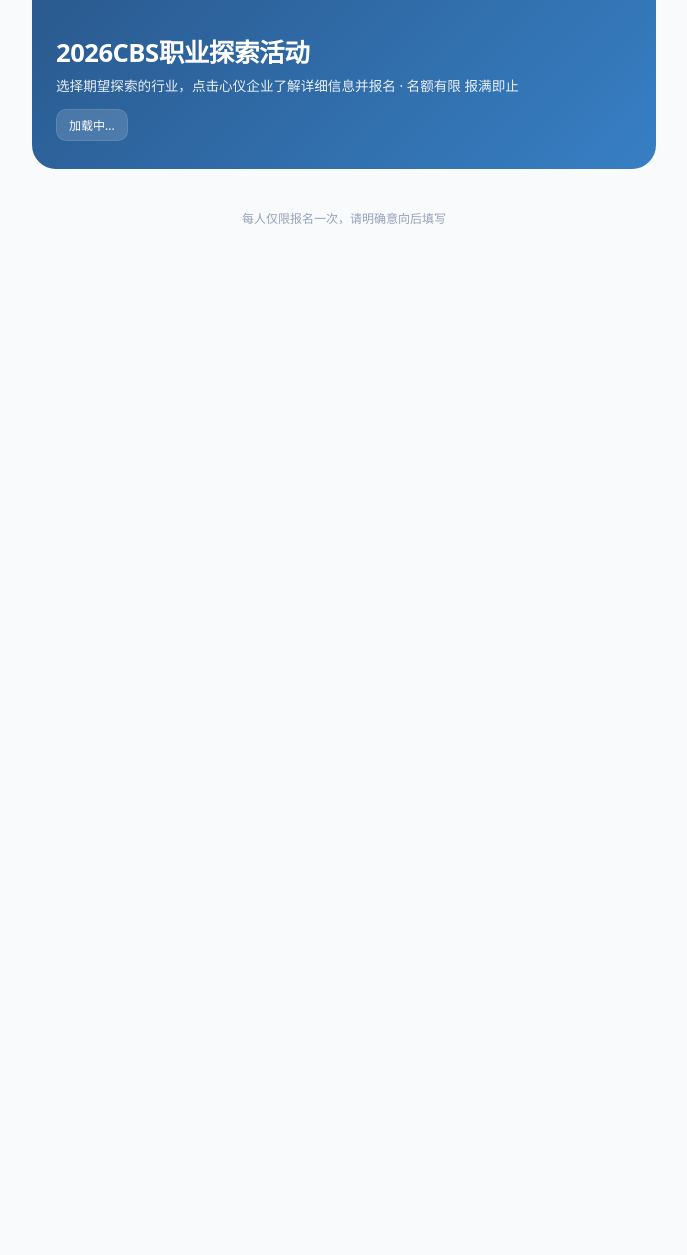
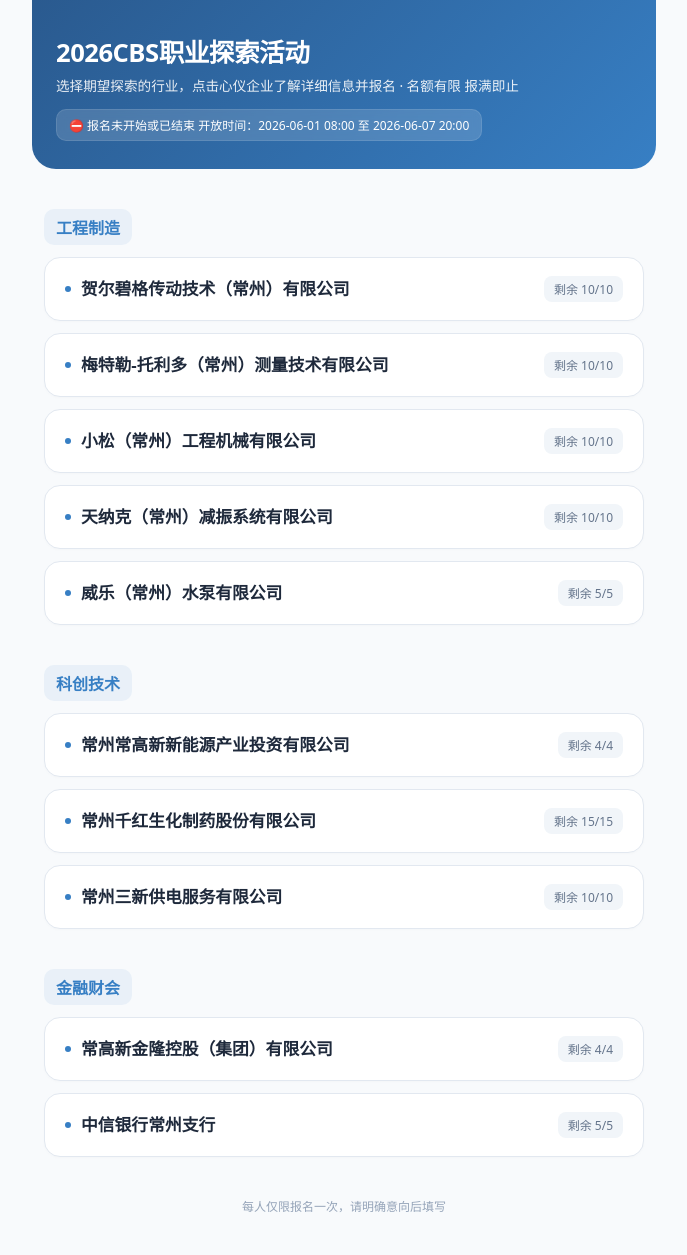
Before and after one commit to halderyun/Career, a Flask app: page / in a window 1280 px wide. Shown: the whole page, without its empty margins (296-983 px from the left). Before the commit the page ends 224 px from the top, so only its background shows below. Run offline with Flask 3, Linux system fonts and the light colour scheme; data comes from the database, SQL or seed files in the repository; data that the repository does not hold is empty.

Commit message:
Update index.html

```diff
--- a/templates/index.html
+++ b/templates/index.html
@@ -219,6 +219,25 @@
     let expandedId = null;
     let submitting = false;
 
+    // === 1. 新增：根据分类动态返回不同的极简圆点 ===
+    function getCategoryIcon(category) {
+        if (!category) return '<span class="company-dot dot-default"></span>';
+
+        let iconClass = 'dot-default';
+        if (category.includes('金融') || category.includes('财会')) {
+            iconClass = 'dot-finance';
+        } else if (category.includes('技术') || category.includes('科技') || category.includes('科创')) {
+            iconClass = 'dot-tech';
+        } else if (category.includes('制造') || category.includes('工程') || category.includes('机械')) {
+            iconClass = 'dot-engineering';
+        } else if (category.includes('生物') || category.includes('医药')) {
+            iconClass = 'dot-bio';
+        }
+
+        return `<span class="company-dot ${iconClass}"></span>`;
+    }
+
+    // === 2. 原有逻辑：获取时间状态 ===
     async function fetchTimeStatus() {
         try {
             const res = await fetch(API_BASE + '/check_time');
@@ -236,6 +255,7 @@
         }
     }
 
+    // === 3. 原有逻辑：获取企业列表数据 ===
     async function fetchCompanies() {
         try {
             const res = await fetch(API_BASE + '/companies');
@@ -251,26 +271,8 @@
             document.getElementById('companyList').innerHTML = '<div class="loading">网络错误，请刷新页面</div>';
         }
     }
-function getCategoryIcon(category) {
-    // 根据你 app.py 里的分类进行映射，为不同分类赋予不同的 CSS 类名
-    let iconClass = 'dot-default';
 
-    if (!category) return `<span class="company-dot ${iconClass}"></span>`;
-
-    if (category.includes('金融') || category.includes('财会')) {
-        iconClass = 'dot-finance';
-    } else if (category.includes('信息') || category.includes('技术') || category.includes('智能') || category.includes('科技')) {
-        iconClass = 'dot-tech';
-    } else if (category.includes('制造') || category.includes('工程') || category.includes('机械') || category.includes('能源')) {
-        iconClass = 'dot-engineering';
-    } else if (category.includes('生物') || category.includes('医药') || category.includes('健康')) {
-        iconClass = 'dot-bio';
-    } else if (category.includes('行政') || category.includes('管理') || category.includes('服务')) {
-        iconClass = 'dot-service';
-    }
-
-    return `<span class="company-dot ${iconClass}"></span>`;
-}
+    // === 4. 核心渲染逻辑（已替换 🏢 图标为动态函数） ===
     function renderCompanies() {
         const container = document.getElementById('companyList');
         if (!companiesData.length) {
@@ -292,13 +294,12 @@ function getCategoryIcon(category) {
                 const statsText = isFull ? '已满员' : `剩余 ${remaining}/${comp.capacity}`;
                 const statsClass = isFull ? 'stats full' : 'stats';
                 const expanded = (expandedId === comp.id);
+
+                // 这里已经完美替换了原有的 🏢 图标
                 html += `
                     <div class="company-card ${expanded ? 'active' : ''}" data-id="${comp.id}">
                         <div class="card-header" onclick="toggleCard(${comp.id})">
-                            <span class="company-name">
-    ${getCategoryIcon(comp.category)}
-    ${escapeHtml(comp.name)}
-</span>
+                            <span class="company-name">${getCategoryIcon(comp.category)}${escapeHtml(comp.name)}</span>
                             <span class="${statsClass}">${statsText}</span>
                         </div>
                         <div class="intro-area ${expanded ? 'show' : ''}" id="intro-${comp.id}">
@@ -326,6 +327,7 @@ function getCategoryIcon(category) {
         container.innerHTML = html;
     }
 
+    // === 5. 原有逻辑：折叠面板控制 ===
     window.toggleCard = function(id) {
         if (expandedId === id) {
             document.getElementById(`intro-${id}`).classList.remove('show');
@@ -348,6 +350,7 @@ function getCategoryIcon(category) {
         }
     };
 
+    // === 6. 原有逻辑：提交表单 ===
     window.submitRegistration = async function(id) {
         if (submitting) return;
         const company = companiesData.find(c => c.id === id);
@@ -386,7 +389,7 @@ function getCategoryIcon(category) {
                 showMsg(id, '报名成功！', 'success');
                 document.getElementById(`name-${id}`).value = '';
                 document.getElementById(`class-${id}`).value = '';
-                await fetchCompanies(); // 刷新剩余名额
+                await fetchCompanies();
             } else {
                 showMsg(id, data.error || '报名失败', 'error');
                 if (data.error && data.error.includes('满')) {
@@ -404,6 +407,7 @@ function getCategoryIcon(category) {
         }
     };
 
+    // === 7. 原有逻辑：辅助工具函数 ===
     function showMsg(companyId, msg, type) {
         const msgDiv = document.getElementById(`msg-${companyId}`);
         if (!msgDiv) return;
@@ -430,46 +434,5 @@ function getCategoryIcon(category) {
         await fetchCompanies();
     }
     init();
-    /* 基础圆点样式 */
-.company-dot {
-    display: inline-block;
-    width: 8px;
-    height: 8px;
-    border-radius: 50%;
-    margin-right: 12px;
-    vertical-align: middle;
-    flex-shrink: 0;
-}
-
-/* 金融财会 - 稳重的金色/琥珀色 */
-.dot-finance {
-    background-color: #D97706;
-    box-shadow: 0 0 0 3px rgba(217, 119, 6, 0.15);
-}
-
-/* 信息技术/智能科技 - 科技蓝 */
-.dot-tech {
-    background-color: #377FC4;
-    box-shadow: 0 0 0 3px rgba(55, 127, 196, 0.15);
-}
-
-/* 智能制造/工程机械/能源 - 工业青/深绿 */
-.dot-engineering {
-    background-color: #0D9488;
-    box-shadow: 0 0 0 3px rgba(13, 148, 136, 0.15);
-}
-
-/* 生物医药 - 生命绿 */
-.dot-bio {
-    background-color: #16A34A;
-    box-shadow: 0 0 0 3px rgba(22, 163, 74, 0.15);
-}
-
-/* 综合行政/默认 - 优雅灰蓝 */
-.dot-service, .dot-default {
-    background-color: #64748B;
-    box-shadow: 0 0 0 3px rgba(100, 116, 139, 0.15);
-}
 </script>
-</body>
 </html>
```
